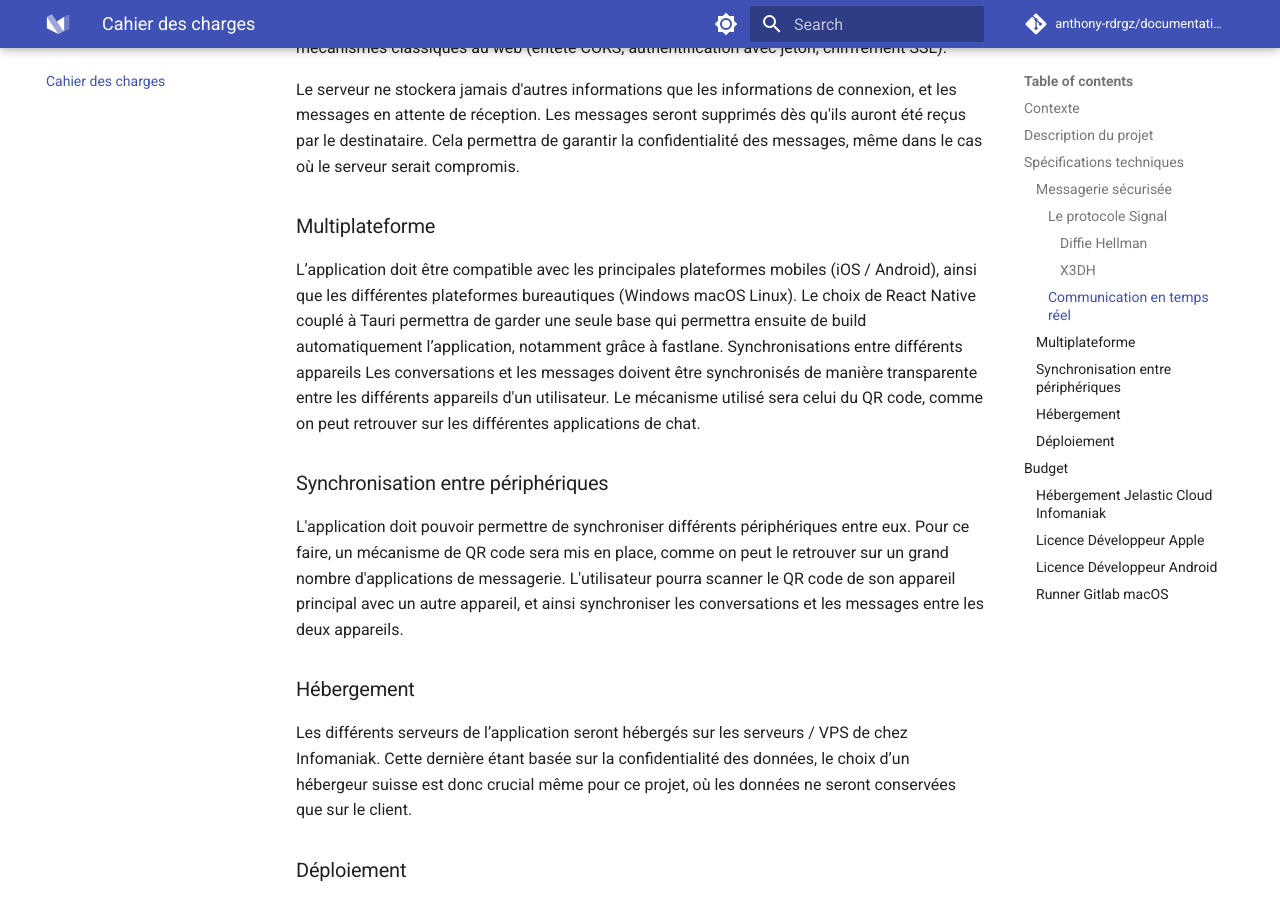
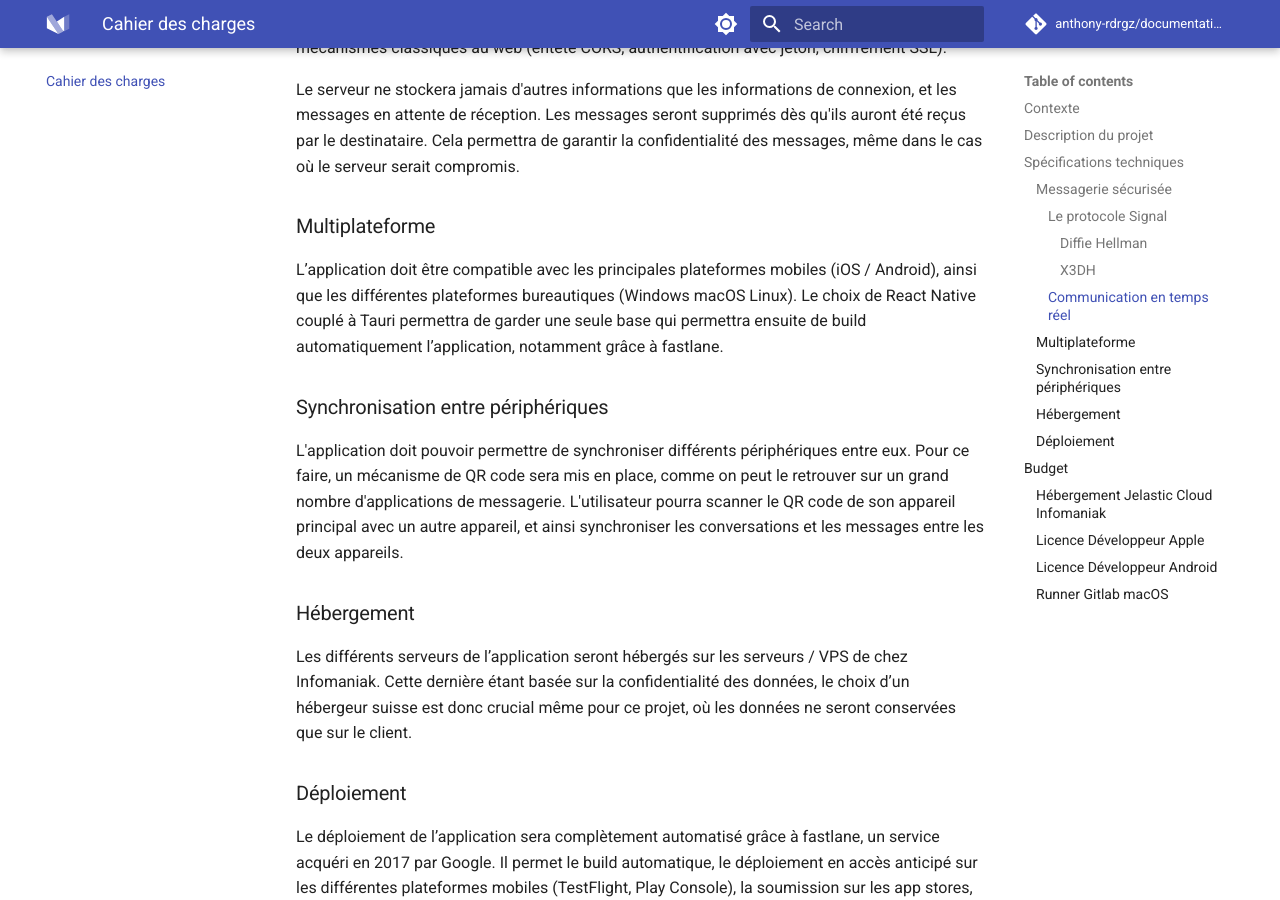
Before and after one commit to nezia1/missive-documentation, an MkDocs documentation site: the page built from docs/cahier-des-charges.md, in a window 1280 px wide and 900 px high, scrolled down 2400 px. Built offline with MkDocs 1.6.1 and Material for MkDocs 9.7.7, drawn with Linux system fonts in a browser that asks for light colours.

Commit message:
remove repeated section

```diff
--- a/docs/cahier-des-charges.md
+++ b/docs/cahier-des-charges.md
@@ -36,8 +36,6 @@ Le serveur ne stockera jamais d'autres informations que les informations de conn
 ### Multiplateforme
 
 L’application doit être compatible avec les principales plateformes mobiles (iOS / Android), ainsi que les différentes plateformes bureautiques (Windows macOS Linux). Le choix de React Native couplé à Tauri permettra de garder une seule base qui permettra ensuite de build automatiquement l’application, notamment grâce à fastlane.
-Synchronisations entre différents appareils
-Les conversations et les messages doivent être synchronisés de manière transparente entre les différents appareils d'un utilisateur. Le mécanisme utilisé sera celui du QR code, comme on peut retrouver sur les différentes applications de chat.
 
 ### Synchronisation entre périphériques
 
```
